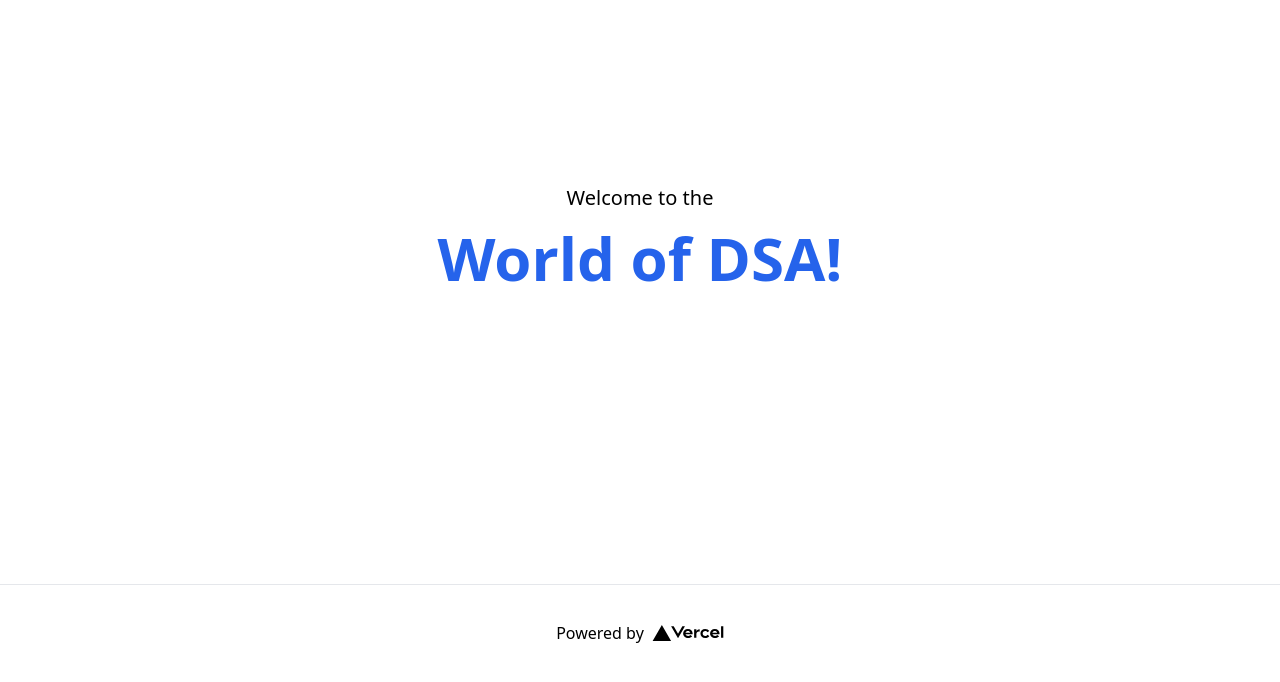
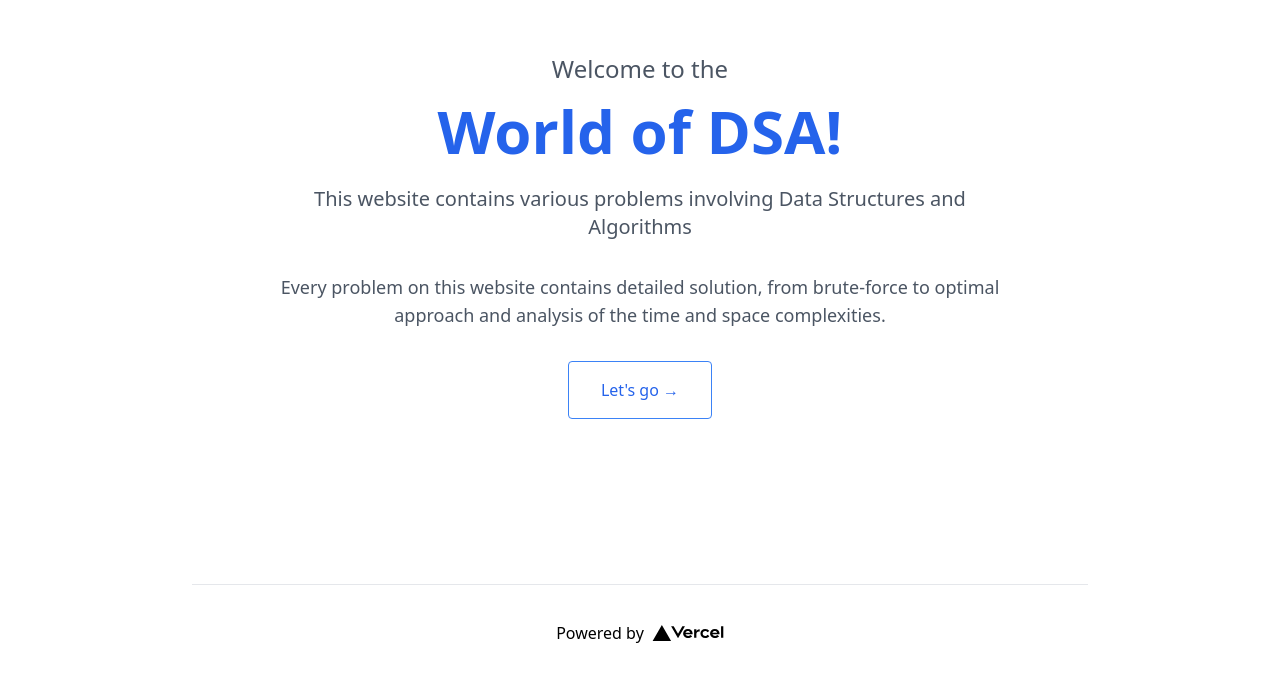
Before and after one commit to anindya-dey/dsa, a Next.js app: page / in a window 1280 px wide. Shown: the part 112-794 px from the top of the page. Built offline with nearby package versions, Linux system fonts and the light colour scheme.

Commit message:
update landing page

```diff
--- a/pages/index.tsx
+++ b/pages/index.tsx
@@ -1,24 +1,33 @@
-import type { NextPage } from 'next'
-import Head from 'next/head'
-import Image from 'next/image'
+import type { NextPage } from 'next';
+import Head from 'next/head';
+import Image from 'next/image';
+import Link from 'next/link';
 
 const Home: NextPage = () => {
   return (
-    <div className="flex min-h-screen flex-col items-center justify-center py-2">
+    <div className="flex min-h-screen flex-col items-center justify-center py-2 max-w-4xl m-auto">
       <Head>
         <title>World of DSA | Anindya Dey</title>
         <link rel="icon" href="/favicon.ico" />
       </Head>
 
       <main className="flex w-full flex-1 flex-col items-center justify-center px-20 text-center">
-        <p className="mt-4 text-xl font-light">Welcome to the{' '}</p>
+        <p className="mt-4 text-2xl font-light text-gray-600">Welcome to the{' '}</p>
         <h1 className="mt-4 text-6xl font-bold">
           <a className="text-blue-600" href="#">
             World of DSA!
           </a>
-
         </h1>
 
+        <h2 className="mt-6 text-xl font-extralight text-gray-600">This website contains various problems involving Data Structures and Algorithms</h2>
+
+        <div className="mt-8">
+          <p className="text-lg font-extralight text-gray-600">Every problem on this website contains detailed solution, from brute-force to optimal approach and analysis of the time and space complexities.</p>
+        </div>
+
+        <Link href="/dsa">
+          <a className="mt-8 text-blue-600 border px-8 py-4 rounded border-blue-500 hover:text-white hover:bg-blue-600 transform transition-all ease-in-out">Let&apos;s go &rarr;</a>
+        </Link>
       </main>
 
       <footer className="mt-6 flex h-24 w-full items-center justify-center border-t">
```
